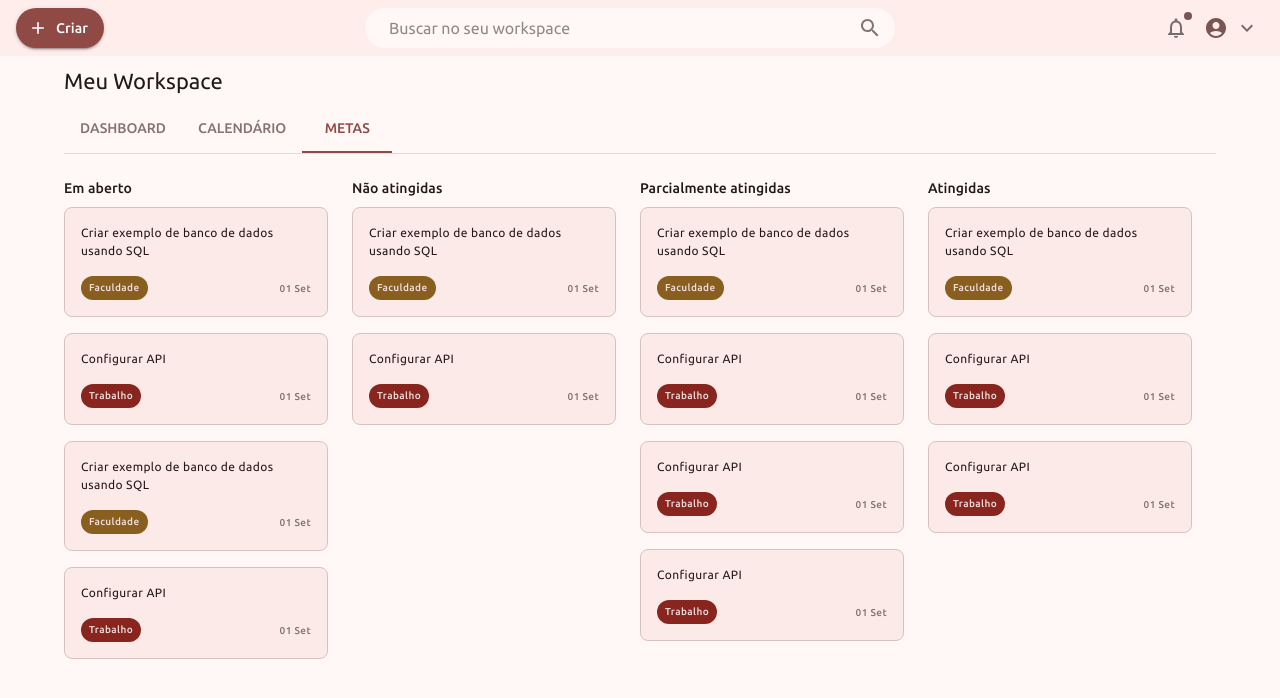
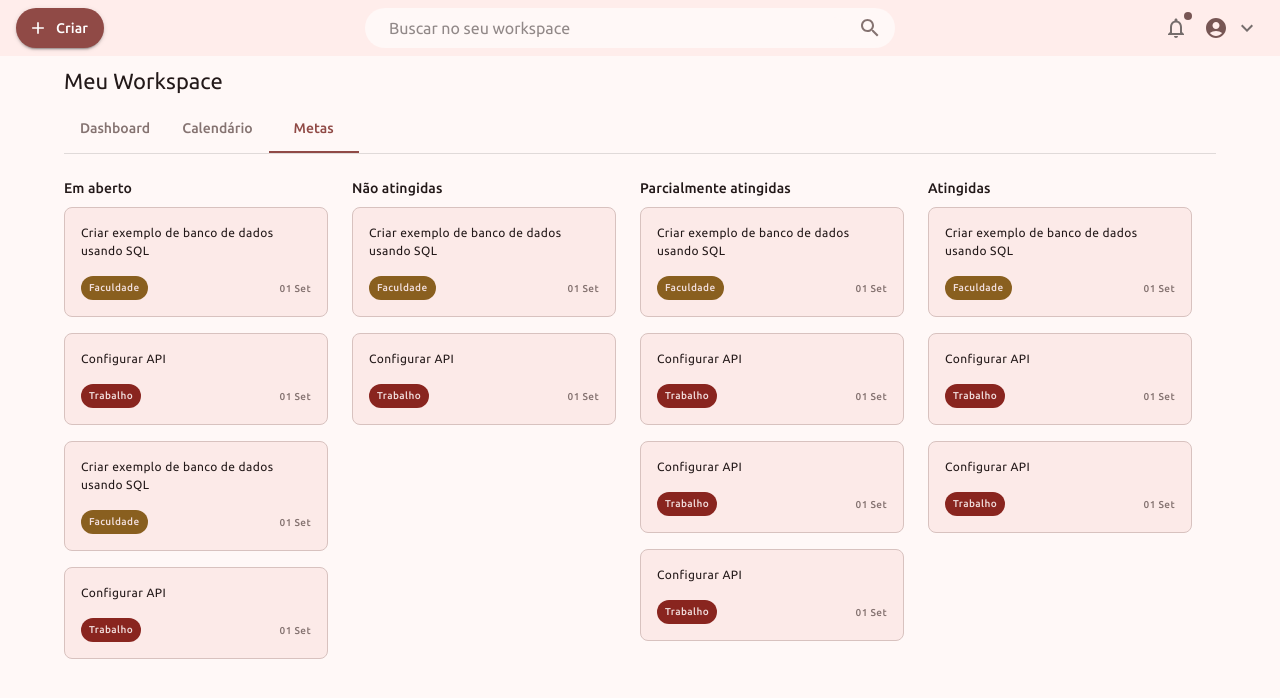
Before and after one commit to projetos-ufape/planIn-web, a React (Vite) app: page / in a window 1280 px wide. Shown: the top 698 px of the page. Built offline with nearby package versions, Linux system fonts and the light colour scheme.

Commit message:
fix: text transform

```diff
--- a/src/components/Controls/Mode.tsx
+++ b/src/components/Controls/Mode.tsx
@@ -14,6 +14,7 @@ export function Mode({ mode, setMode }: ModeProps) {
         variant={mode === 'goals' ? 'contained' : 'outlined'}
         sx={{
           borderRadius: 2,
+          textTransform: 'none',
         }}
         onClick={() => setMode("goals")}
       >
@@ -21,6 +22,7 @@ export function Mode({ mode, setMode }: ModeProps) {
       </Button>
       <Button variant={mode === 'tasks' ? 'contained' : 'outlined'} sx={{
           borderRadius: 2,
+          textTransform: 'none',
         }}
         onClick={() => setMode("tasks")}
       >Tarefas</Button>
--- a/src/components/Tabs/index.tsx
+++ b/src/components/Tabs/index.tsx
@@ -12,10 +12,10 @@ type TabsProps = {
 export function Tabs({ children, currentTab, handleChangeTab }: TabsProps) {
   return (
     <>
-      <TabsMui value={currentTab} onChange={handleChangeTab}>
-        <Tab value="dashboard" label="Dashboard" />
-        <Tab value="calendar" label="Calendário" />
-        <Tab value="goals" label="Metas" />
+      <TabsMui value={currentTab} onChange={handleChangeTab} >
+        <Tab sx={{textTransform: 'none'}} value="dashboard" label="Dashboard" />
+        <Tab sx={{textTransform: 'none'}} value="calendar" label="Calendário" />
+        <Tab sx={{textTransform: 'none'}} value="goals" label="Metas" />
       </TabsMui>
       <Divider />
       {children}
```
